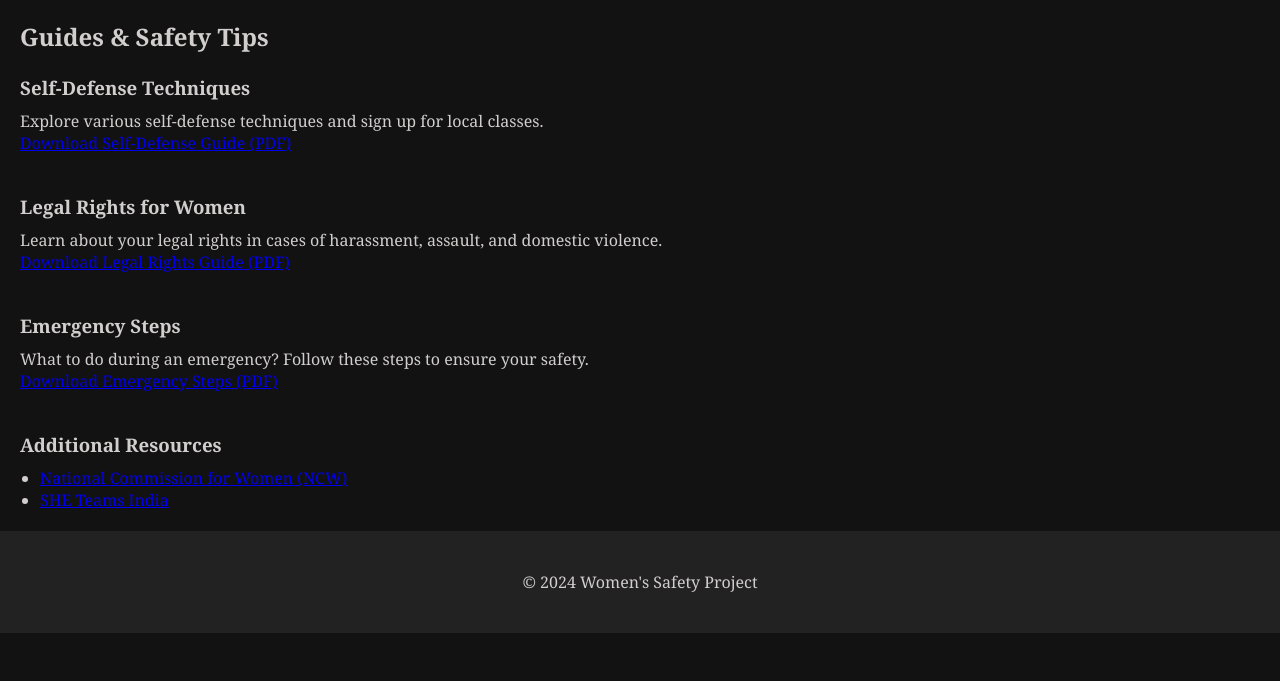
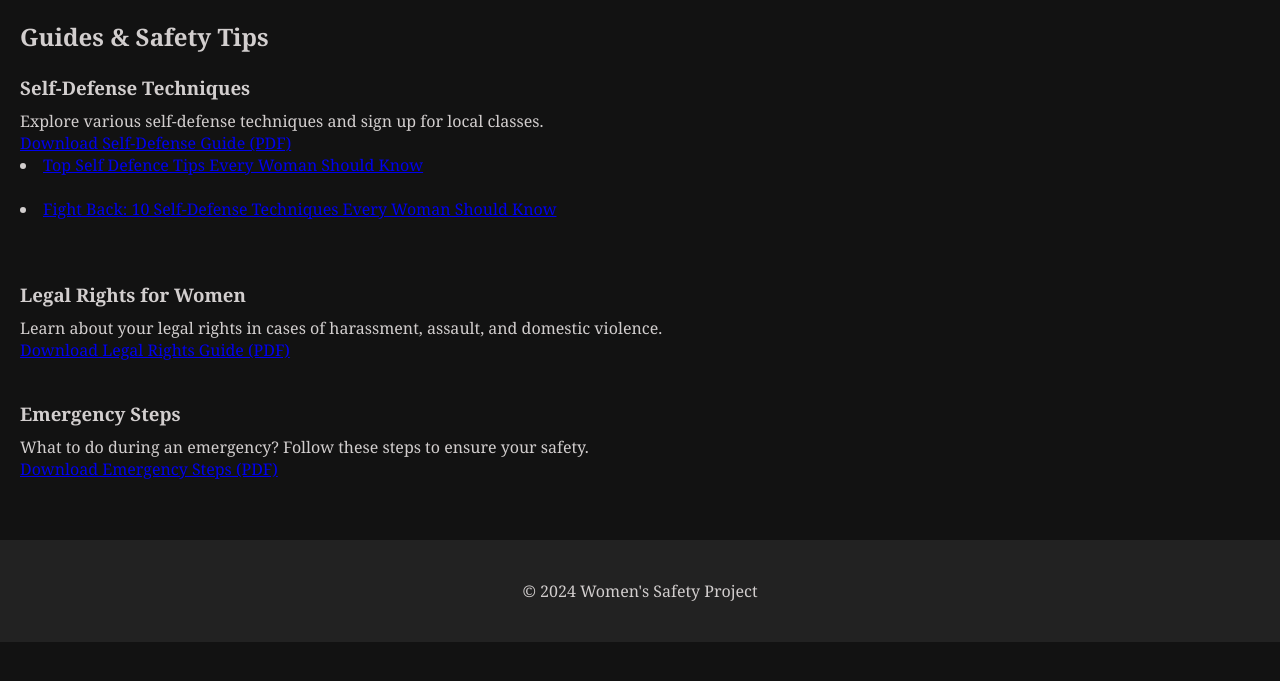
Before and after one commit to patilvraj2674/cpi_project, a Flask app: page /guides in a window 1280 px wide. Shown: the part 54-735 px from the top of the page. Run offline with Flask 3, Linux system fonts and the light colour scheme.

Commit message:
Update guides.html

```diff
--- a/women_safety_project/templates/guides.html
+++ b/women_safety_project/templates/guides.html
@@ -7,28 +7,26 @@
     <div class="guide-item">
         <h3>Self-Defense Techniques</h3>
         <p>Explore various self-defense techniques and sign up for local classes.</p>
-        <a href="#" class="download-btn">Download Self-Defense Guide (PDF)</a>
+        <a href="https://ymaa.com/sites/default/files/book/sample/FightBack.9781594394935.pdf" class="download-btn">Download Self-Defense Guide (PDF)</a>
+        <li>
+            <a href="https://sgskravmaga.com.au/top-self-defence-tips-every-woman-know/">Top Self Defence Tips Every Woman Should Know</a>
+        </li><br>
+        <li>
+            <a href="https://byshree.com/blogs/news/fight-back-10-self-defense-techniques-every-woman-should-know?srsltid=AfmBOoqw_KAxOFwNaZkAWEQurswDBQfRJrLwdhReGjgheEJkIDCZweoh">Fight Back: 10 Self-Defense Techniques Every Woman Should Know</a>
+        </li><br>
     </div>
 
     <div class="guide-item">
         <h3>Legal Rights for Women</h3>
         <p>Learn about your legal rights in cases of harassment, assault, and domestic violence.</p>
-        <a href="#" class="download-btn">Download Legal Rights Guide (PDF)</a>
+        <a href="https://nhrc.nic.in/sites/default/files/Women%E2%80%99s%20Rights%20in%20India%20complete_compressed.pdf" class="download-btn">Download Legal Rights Guide (PDF)</a>
     </div>
 
     <div class="guide-item">
         <h3>Emergency Steps</h3>
         <p>What to do during an emergency? Follow these steps to ensure your safety.</p>
-        <a href="#" class="download-btn">Download Emergency Steps (PDF)</a>
+        <a href="https://care.at/wp-content/uploads/2023/04/CARE_Women-and-girls-in-emergencies_2018.pdf" class="download-btn">Download Emergency Steps (PDF)</a>
     </div>
 
-    <div class="additional-resources">
-        <h3>Additional Resources</h3>
-        <ul>
-            <li><a href="https://ncw.nic.in/">National Commission for Women (NCW)</a></li>
-            <li><a href="https://www.sheteams.ap.gov.in/">SHE Teams India</a></li>
-            <!-- Add more resource links -->
-        </ul>
-    </div>
 </section>
 {% endblock %}
```
